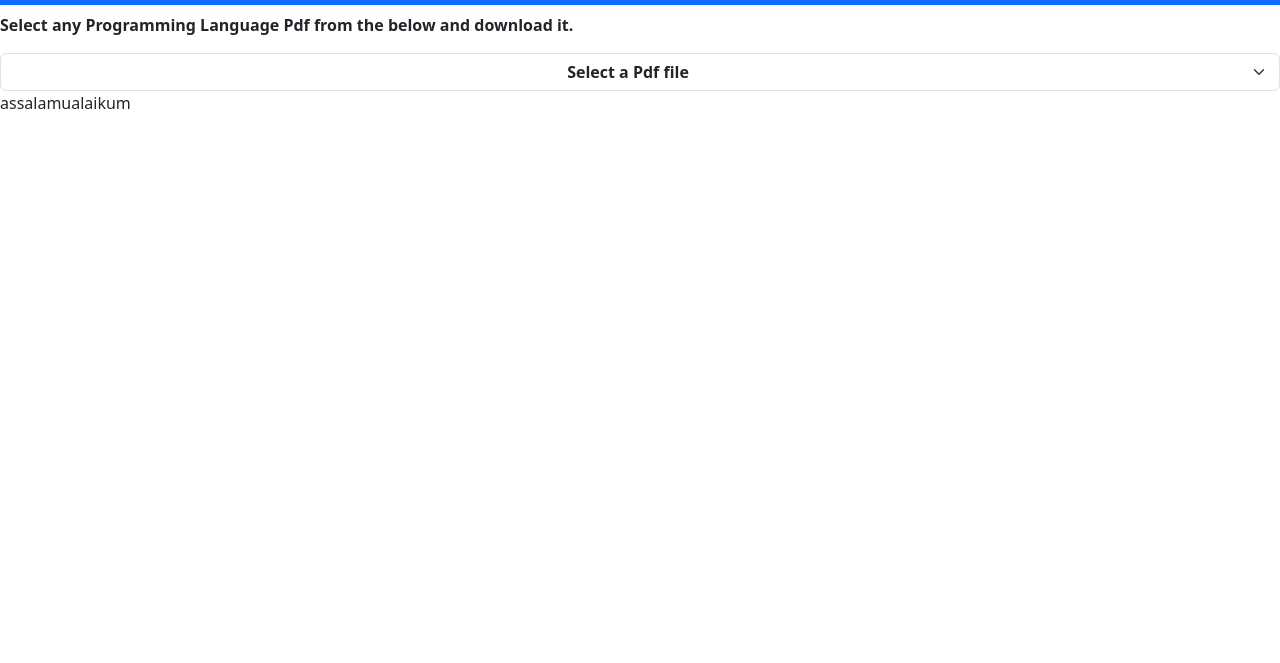
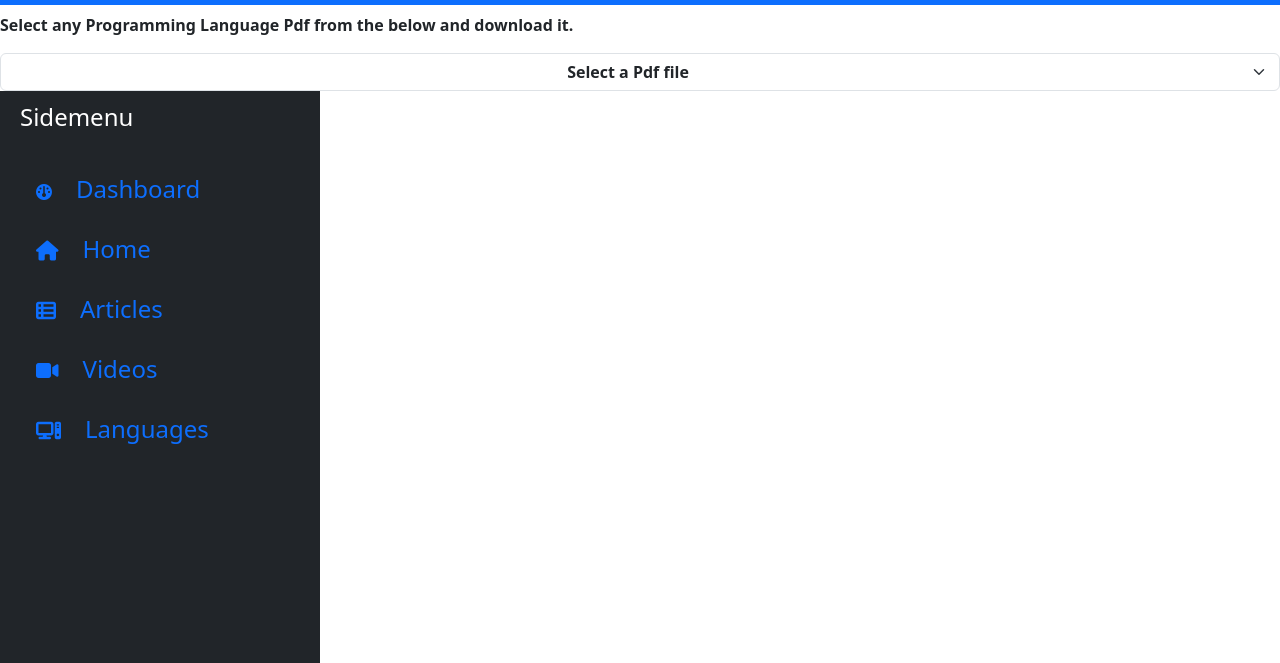
Before and after one commit to arsalaan272/JIGNASA, a plain HTML site: page index.html in a window 1280 px wide. Shown: the part 137-800 px from the top of the page. Drawn offline with nearby package versions, Linux system fonts and the light colour scheme.

Commit message:
added side menu but still some work remains

```diff
--- a/index.html
+++ b/index.html
@@ -1,19 +1,23 @@
 <!DOCTYPE html>
 <html lang="en">
+
 <head>
     <meta charset="UTF-8">
     <meta name="viewport" content="width=device-width, initial-scale=1.0">
     <title>E-learning platform</title>
-    <link href="https://cdn.jsdelivr.net/npm/bootstrap@5.3.3/dist/css/bootstrap.min.css" rel="stylesheet" integrity="sha384-QWTKZyjpPEjISv5WaRU9OFeRpok6YctnYmDr5pNlyT2bRjXh0JMhjY6hW+ALEwIH" crossorigin="anonymous">
+    <link href="https://cdn.jsdelivr.net/npm/bootstrap@5.3.3/dist/css/bootstrap.min.css" rel="stylesheet"
+        integrity="sha384-QWTKZyjpPEjISv5WaRU9OFeRpok6YctnYmDr5pNlyT2bRjXh0JMhjY6hW+ALEwIH" crossorigin="anonymous">
+    <link rel="stylesheet" href="https://cdnjs.cloudflare.com/ajax/libs/font-awesome/6.5.2/css/all.min.css"
+        integrity="sha512-SnH5WK+bZxgPHs44uWIX+LLJAJ9/2PkPKZ5QiAj6Ta86w+fsb2TkcmfRyVX3pBnMFcV7oQPJkl9QevSCWr3W6A=="
+        crossorigin="anonymous" referrerpolicy="no-referrer" />
     <!-- <link rel="stylesheet" href="style.css"> -->
     <style>
-        .navbar a{
+        .navbar a {
             font-weight: bold;
             color: aliceblue;
         }
 
-.form-control
-{
+        .form-control {
             background-color: rgb(255, 255, 255);
             outline: none;
         }
@@ -21,22 +25,28 @@
         .subnav a {
             color: white;
         }
+
         .subnav a:hover {
             color: rgb(164, 253, 253);
         }
 
-
-
+        .nav-pills li a:hover{
+            background-color: rgb(136, 136, 253);
+            color: white;
+        }
     </style>
 </head>
+
 <body>
     <header>
 
-        <div  class="text-light">
-            <nav class="navbar navbar-expand-lg bg-info"  data-bs-theme="dark">
+        <div class="text-light">
+            <nav class="navbar navbar-expand-lg bg-info" data-bs-theme="dark">
                 <div class="container-fluid  ">
                     <a class="navbar-brand  fs-1 " href="#">Online-Learning</a>
-                    <button class="navbar-toggler" type="button" data-bs-toggle="collapse" data-bs-target="#navbarSupportedContent" aria-controls="navbarSupportedContent" aria-expanded="false" aria-label="Toggle navigation">
+                    <button class="navbar-toggler" type="button" data-bs-toggle="collapse"
+                        data-bs-target="#navbarSupportedContent" aria-controls="navbarSupportedContent"
+                        aria-expanded="false" aria-label="Toggle navigation">
                         <span class="navbar-toggler-icon"></span>
                     </button>
                     <div class="collapse navbar-collapse" id="navbarSupportedContent">
@@ -45,23 +55,30 @@
                                 <a class="nav-link" aria-current="page" href="#">Home</a>
                             </li>
                             <li class="nav-item">
-                        <a class="nav-link" aria-current="page" href="https://w3schools.com/Exercises">Exercises</a>
+                                <a class="nav-link" aria-current="page"
+                                    href="https://w3schools.com/Exercises">Exercises</a>
                             </li>
                             <li class="nav-item">
-                        <a class="nav-link" aria-current="page" href="https://w3schools.com/Exercises">Services</a>
+                                <a class="nav-link" aria-current="page"
+                                    href="https://w3schools.com/Exercises">Services</a>
                             </li>
                             <li class="nav-item">
-                        <a class="nav-link" target="_blank"   href="https://w3schools.com">w3schools</a>
+                                <a class="nav-link" target="_blank" href="https://w3schools.com">w3schools</a>
                             </li>
                             <li class="nav-item dropdown">
-                        <a class="nav-link dropdown-toggle" href="#" role="button" data-bs-toggle="dropdown" aria-expanded="false">
+                                <a class="nav-link dropdown-toggle" href="#" role="button" data-bs-toggle="dropdown"
+                                    aria-expanded="false">
                                     Dropdown
                                 </a>
                                 <ul class="dropdown-menu">
-                            <li><a class="dropdown-item"   target="_blank"   href="/compiler/index.html">Compiler</a></li>
-                            <li><a class="dropdown-item"   target="_blank"   href="#selecttags">Download pdfs</a></li>
-                            <li><hr class="dropdown-divider"></li>
-                            <li><a class="dropdown-item"  target="_blank"   href="#">Something else here</a></li>
+                                    <li><a class="dropdown-item" target="_blank"
+                                            href="/compiler/index.html">Compiler</a></li>
+                                    <li><a class="dropdown-item" target="_blank" href="#selecttags">Download pdfs</a>
+                                    </li>
+                                    <li>
+                                        <hr class="dropdown-divider">
+                                    </li>
+                                    <li><a class="dropdown-item" target="_blank" href="#">Something else here</a></li>
                                 </ul>
                             </li>
                             <li class="nav-item">
@@ -69,7 +86,7 @@
                             </li>
                         </ul>
                         <form class="d-flex" role="search">
-                <input class="form-control me-2"  type="search" placeholder="Search" aria-label="Search">
+                            <input class="form-control me-2" type="search" placeholder="Search" aria-label="Search">
                             <button class="btn btn-outline-success fw-bold " type="submit">Search</button>
                         </form>
                     </div>
@@ -77,7 +94,7 @@
             </nav>
         </div>
         <div class="subnav bg-primary-emphasis">
-    <nav class="navbar navbar-expand-lg bg-primary"  data-bs-theme="dark">
+            <nav class="navbar navbar-expand-lg bg-primary" data-bs-theme="dark">
 
 
                 <ul class="nav text-light fw-bold">
@@ -126,8 +143,8 @@
         <section class="sectionOne ">
             <div class="pdfs fw-bold mt-2">
                 <p>Select any Programming Language Pdf from the below and download it.</p>
-            <select class="form-select  text-center  fw-bold"   id="selecttags"     aria-label="Default select example">
-                <option value="pdfs" >Select a Pdf file</option>
+                <select class="form-select  text-center  fw-bold" id="selecttags" aria-label="Default select example">
+                    <option value="pdfs">Select a Pdf file</option>
                     <option value="pdfcpp">C++</option>
                     <option value="pdfc">C</option>
                     <option value="pdfhtml">HTML</option>
@@ -143,7 +160,49 @@
             </div>
         </section>
     </main>
+    <div class="container-fluid">
+        <div class="row  flex-nowrap">
+            <div class="bg-dark col-auto col-md-4  col-lg-3   min-vh-100  d-flex flex-column  justify-content-between">
+                <div class="bg-dark p-2">
+                    <a class="flex align-items-center  text-decoration-none text-white mt-1">
+                        <span class="fs-4 d-none d-sm-inline">Sidemenu</span>
+                    </a>
+                    <ul class="nav nav-pills flex-column mt-4">
+                        <li class="nav-item  py-2 py-sm-1">
+                            <a href="#" class="nav-link">
+                                <i class="fa-solid fa-gauge"></i><span class="fs-4  ms-4 d-none d-sm-inline">Dashboard</span>
+                            </a>
+                        </li>
+                        <li class="nav-item  py-2 py-sm-1">
+                            <a href="#" class="nav-link ">
+                            <i class="fs-5 fa fa-house"></i><span class="fs-4  ms-4 d-none d-sm-inline">Home</span>
+                        </a>
+                        </li>
+                        <li class="nav-item  py-1 py-sm-1">
+                            <a href="#" class="nav-link">
+                                <i class="fs-5 fa fa-table-list"></i><span class="fs-4   ms-4 d-none d-sm-inline">Articles</span>
+                            </a>
+                        </li>
+                        <li class="nav-item  py-2 py-sm-1">
+                            <a href="#" class="nav-link">
+                                <i class="fs-5 fa fa-video"></i><span class="fs-4   ms-4  d-none d-sm-inline">Videos</span>
+                            </a>
+                        </li>
+                        <li class="nav-item  py-2 py-sm-1">
+                            <a href="#" class="nav-link ">
+                                <i class="fs-5 fa fa-computer"></i><span class="fs-4   ms-4  d-none d-sm-inline">Languages</span>
+                            </a>
+                        </li>
+                    </ul>
+
+                </div>
+            </div>
+        </div>
+    </div>
     assalamualaikum
-<script src="https://cdn.jsdelivr.net/npm/bootstrap@5.3.3/dist/js/bootstrap.bundle.min.js" integrity="sha384-YvpcrYf0tY3lHB60NNkmXc5s9fDVZLESaAA55NDzOxhy9GkcIdslK1eN7N6jIeHz" crossorigin="anonymous"></script>
+    <script src="https://cdn.jsdelivr.net/npm/bootstrap@5.3.3/dist/js/bootstrap.bundle.min.js"
+        integrity="sha384-YvpcrYf0tY3lHB60NNkmXc5s9fDVZLESaAA55NDzOxhy9GkcIdslK1eN7N6jIeHz"
+        crossorigin="anonymous"></script>
 </body>
+
 </html>
```
Also changed, not shown: style.css (line endings or trailing spaces). Lines whose indentation alone changed are shown as unchanged.
